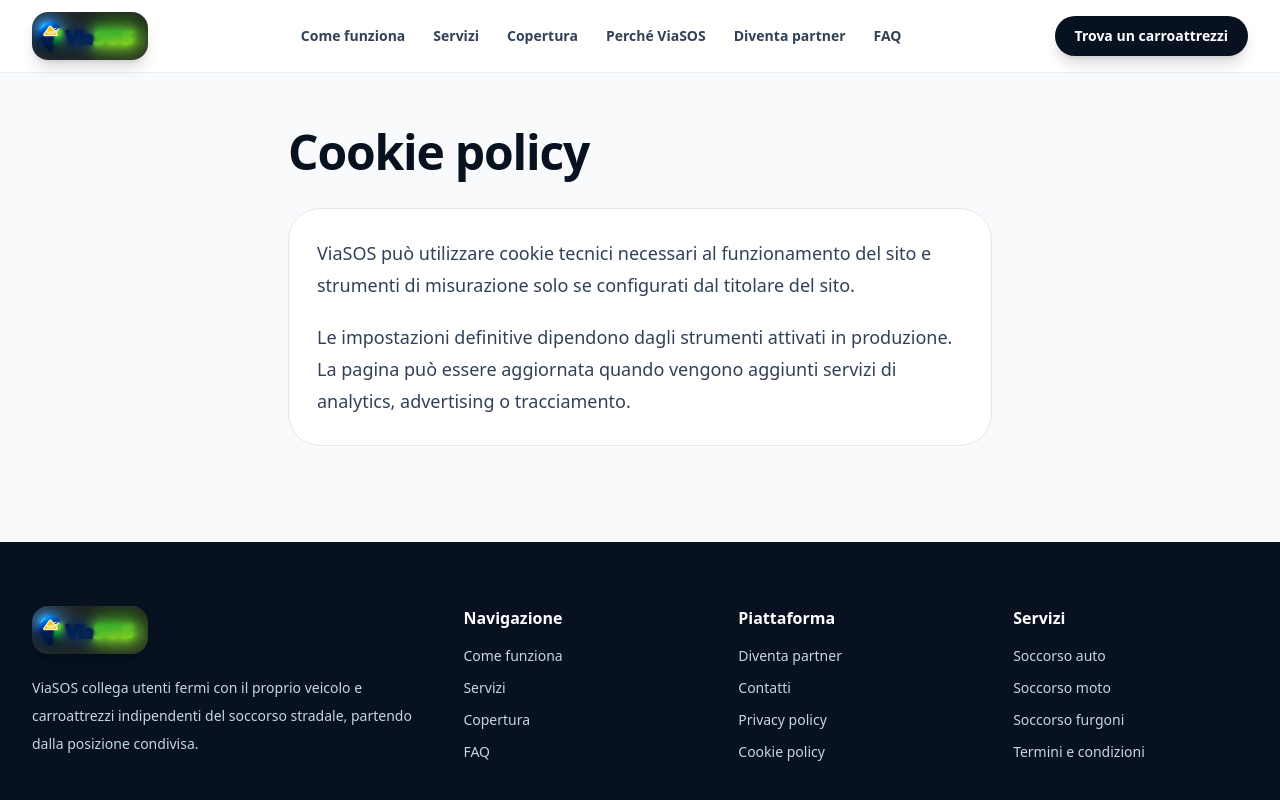
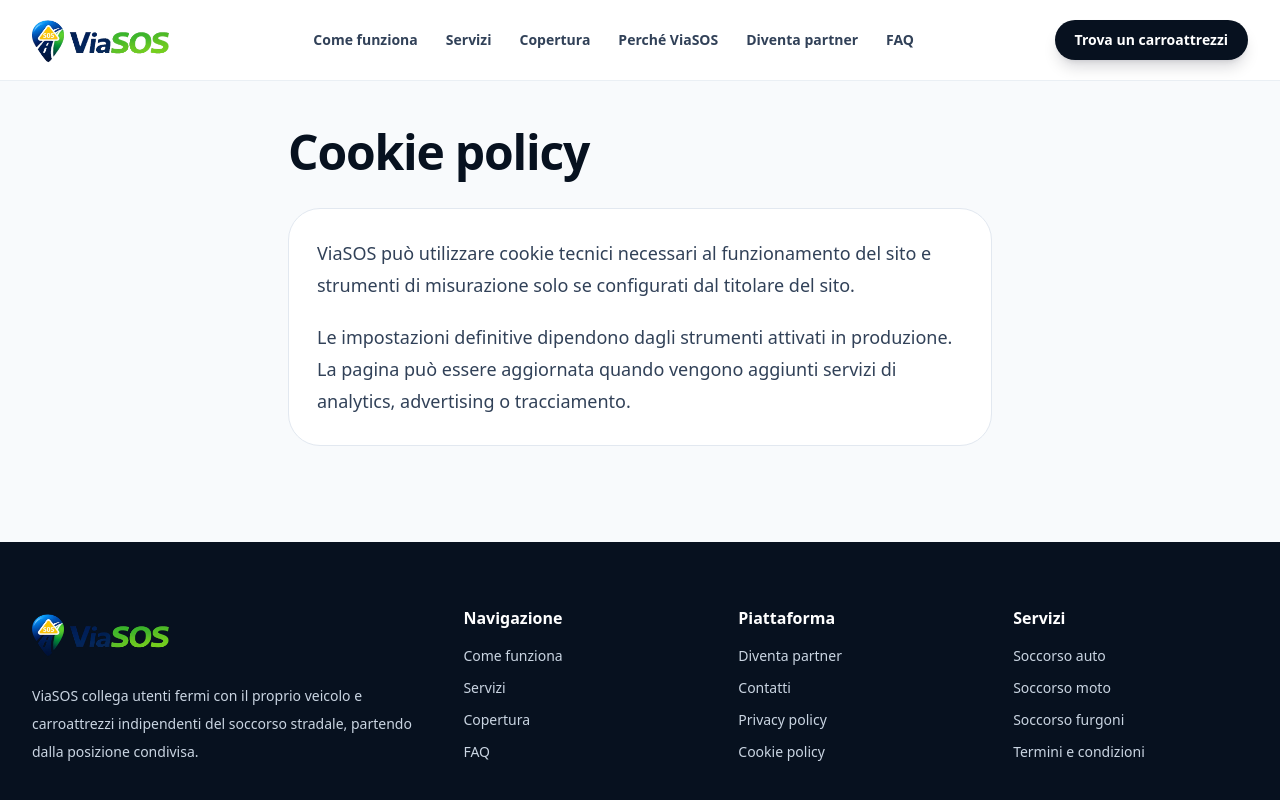
Before and after one commit to alessio-aesthetic/viasos.it, a Next.js app: page /cookie in a window 1280 px wide. Shown: the top 800 px of the page. Built offline with nearby package versions, Linux system fonts and the light colour scheme.

Commit message:
Use transparent logo and form headline

```diff
--- a/src/components/viasos/brand.tsx
+++ b/src/components/viasos/brand.tsx
@@ -6,7 +6,7 @@ export function Brand({ className }: { className?: string }) {
       <img
         src="/images/viasos-logo-header.webp"
         alt="ViaSOS"
-        className="h-11 w-auto rounded-2xl shadow-lg shadow-slate-950/15 sm:h-12"
+        className="h-12 w-auto sm:h-14"
       />
     </div>
   )
--- a/src/components/viasos/emergency-form.tsx
+++ b/src/components/viasos/emergency-form.tsx
@@ -117,15 +117,12 @@ export function EmergencyForm() {
         <p className="relative text-[11px] font-black uppercase tracking-[0.2em] text-[#075e54]">
           richiesta immediata
         </p>
-        <h2 className="relative mt-2 text-3xl font-black tracking-tight text-[#07111f] sm:text-4xl">
-          Trova assistenza adesso.
-        </h2>
-        <p className="relative mt-3 rounded-3xl border border-[#25d366]/25 bg-white/85 p-4 text-base leading-7 font-black text-[#07111f] shadow-[0_18px_46px_rgba(15,23,42,0.08)] sm:text-lg">
+        <h2 className="relative mt-3 rounded-3xl border border-[#25d366]/25 bg-white/85 p-4 text-2xl font-black leading-tight tracking-tight text-[#07111f] shadow-[0_18px_46px_rgba(15,23,42,0.08)] sm:text-3xl lg:text-4xl">
           Trova assistenza adesso completando il form.{' '}
           <span className="text-[#075e54]">
             Verrai ricontattato in meno di 40 secondi.
           </span>
-        </p>
+        </h2>
 
         <div className="relative mt-4 grid flex-1 gap-3 sm:gap-4">
           <label className="grid gap-2">
```
Also changed, not shown: public/images/viasos-logo-header.webp.
